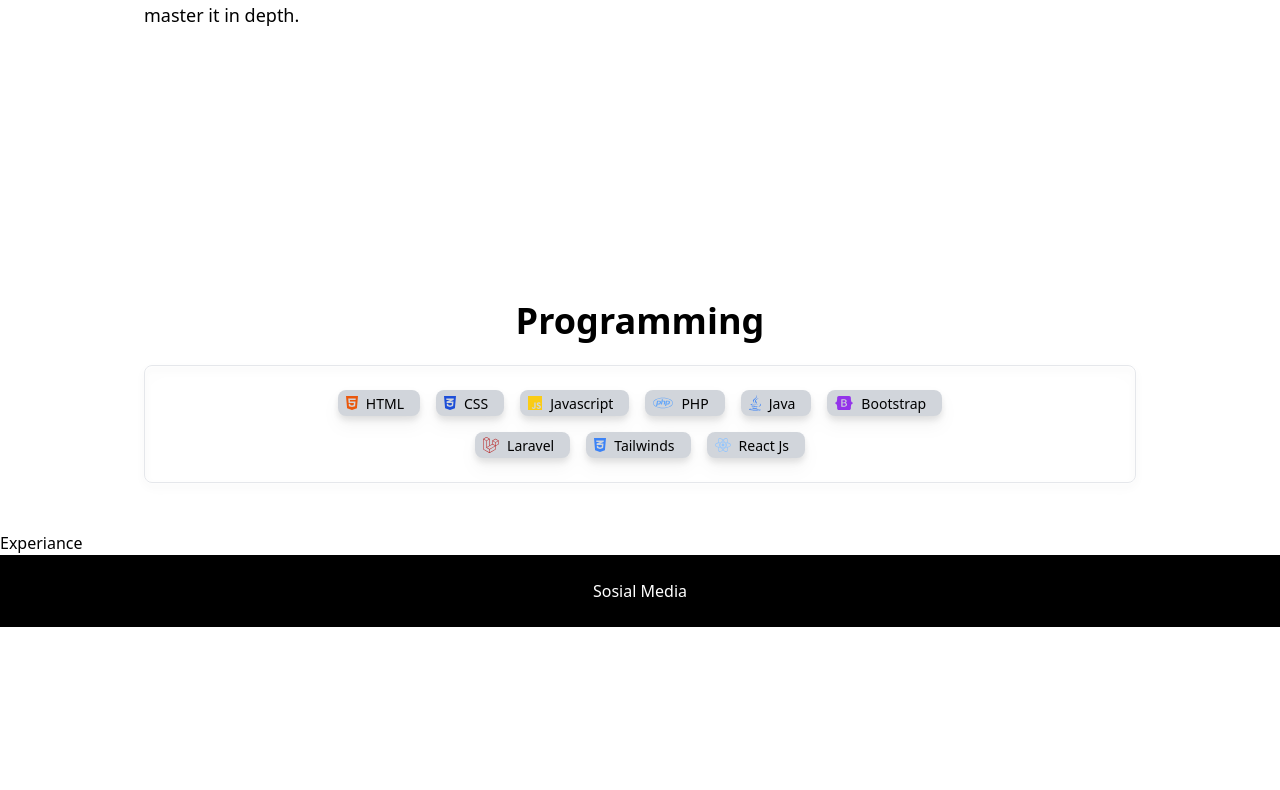
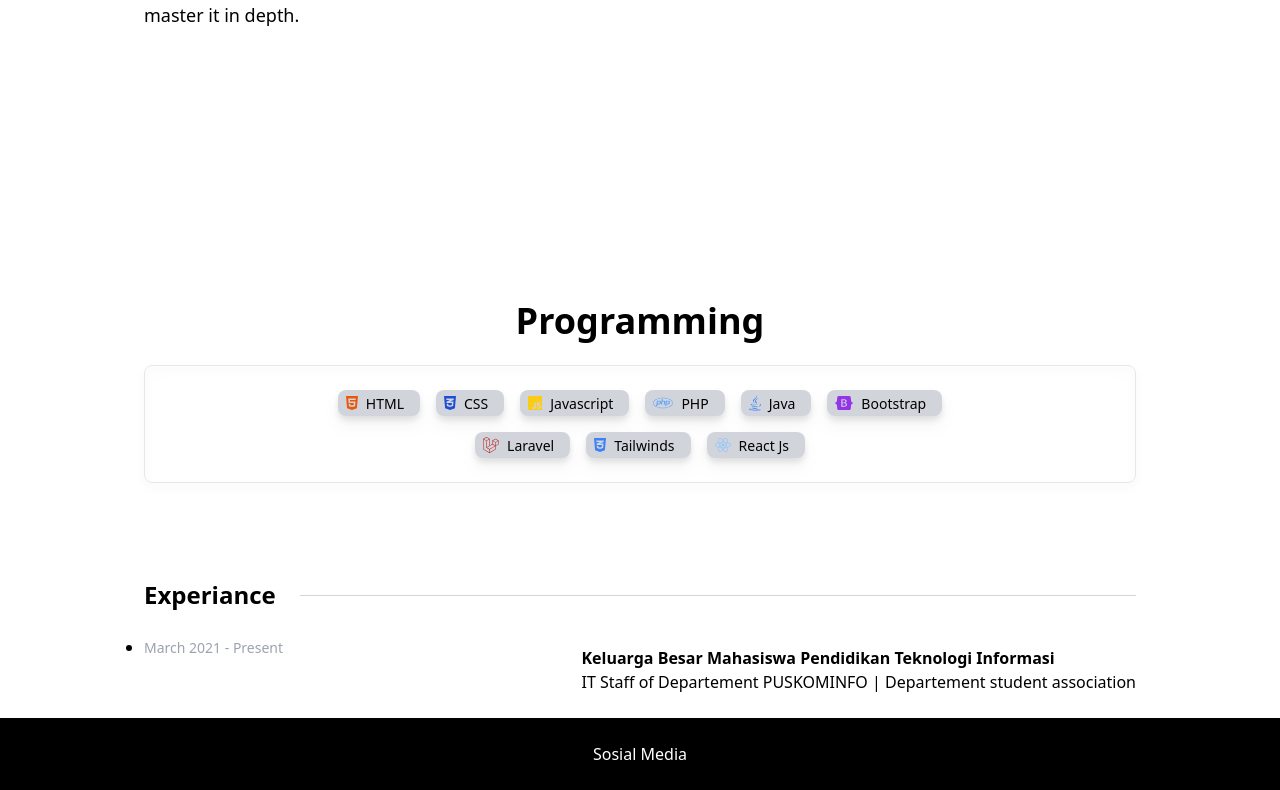
Before and after one commit to armandokanafani/my-portofolio, a React (Create React App) app: page / in a window 1280 px wide. Shown: the part 571-1361 px from the top of the page. Before the commit the page ends 1198 px from the top, so only its background shows below. Built offline with nearby package versions, Linux system fonts and the light colour scheme; no server answers.

Commit message:
add experiance section

```diff
--- a/src/pages/Home.js
+++ b/src/pages/Home.js
@@ -84,10 +84,27 @@ const Home = () => {
             {/* Languange Section End   */}
 
             {/* Experiance Section Start */}
-            <section>
-                <h1>Experiance</h1>
+            <sectio className='flex flex-col mt-12 px-12 md:px-24 lg:px-36'>
+                <div className='flex items-center'>
+                    <h1 className='font-bold text-2xl text-center lg:text-start'>Experiance</h1>
+                    <div className='ml-6 bg-gray-300 w-full h-[1px]'></div>
+                </div>
 
-            </section>
+                {/* Experiance container */}
+                <ul className='list-disc'>
+                    {/* poin 1 */}
+                    <li className='my-6'>
+                        <div className='flex flex-col lg:flex-row lg:justify-between'>
+                            <span className='text-sm text-gray-400'>March 2021 - Present</span>
+                            <div className='mt-2'>
+                                <h3 className='font-bold'>Keluarga Besar Mahasiswa Pendidikan Teknologi Informasi</h3>
+                                <p>IT Staff of Departement PUSKOMINFO | Departement student association</p>
+                            </div>
+                        </div>
+
+                    </li>
+                </ul>
+            </sectio>
             {/* Experiance Section End */}
         </div>
 
```
